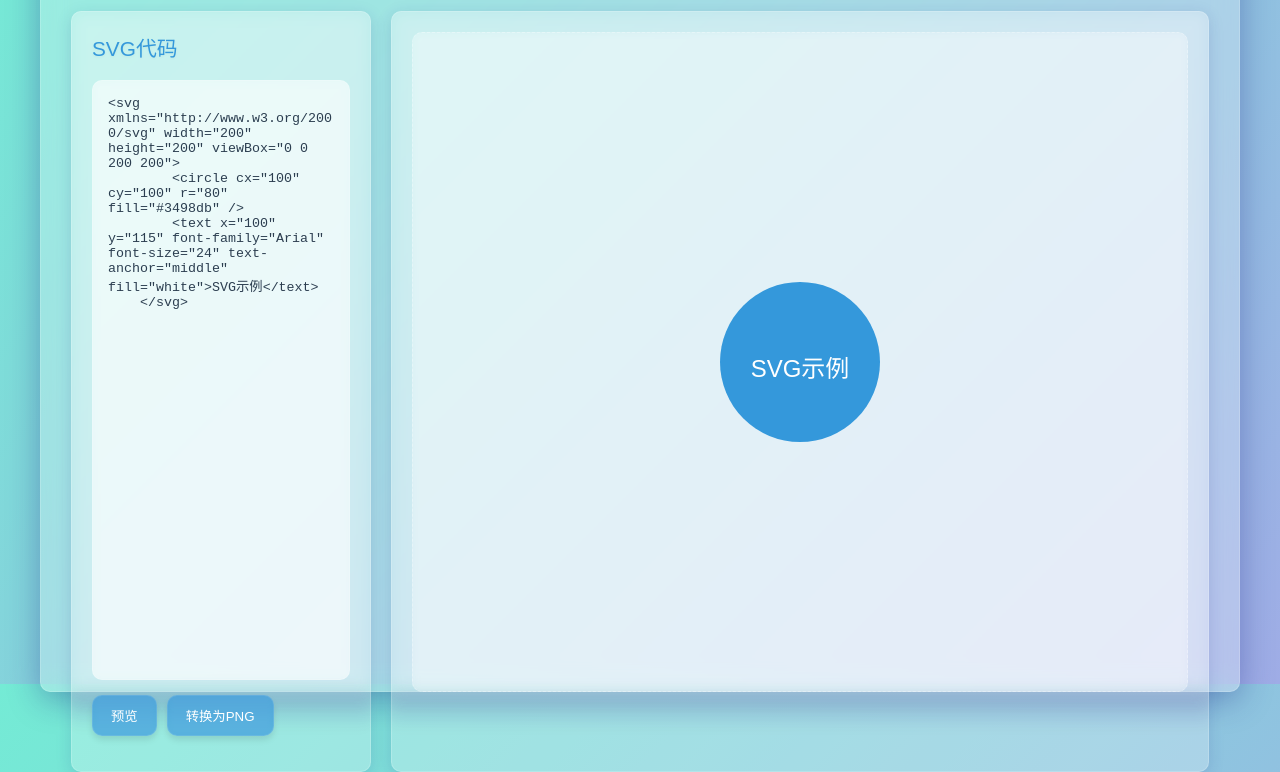
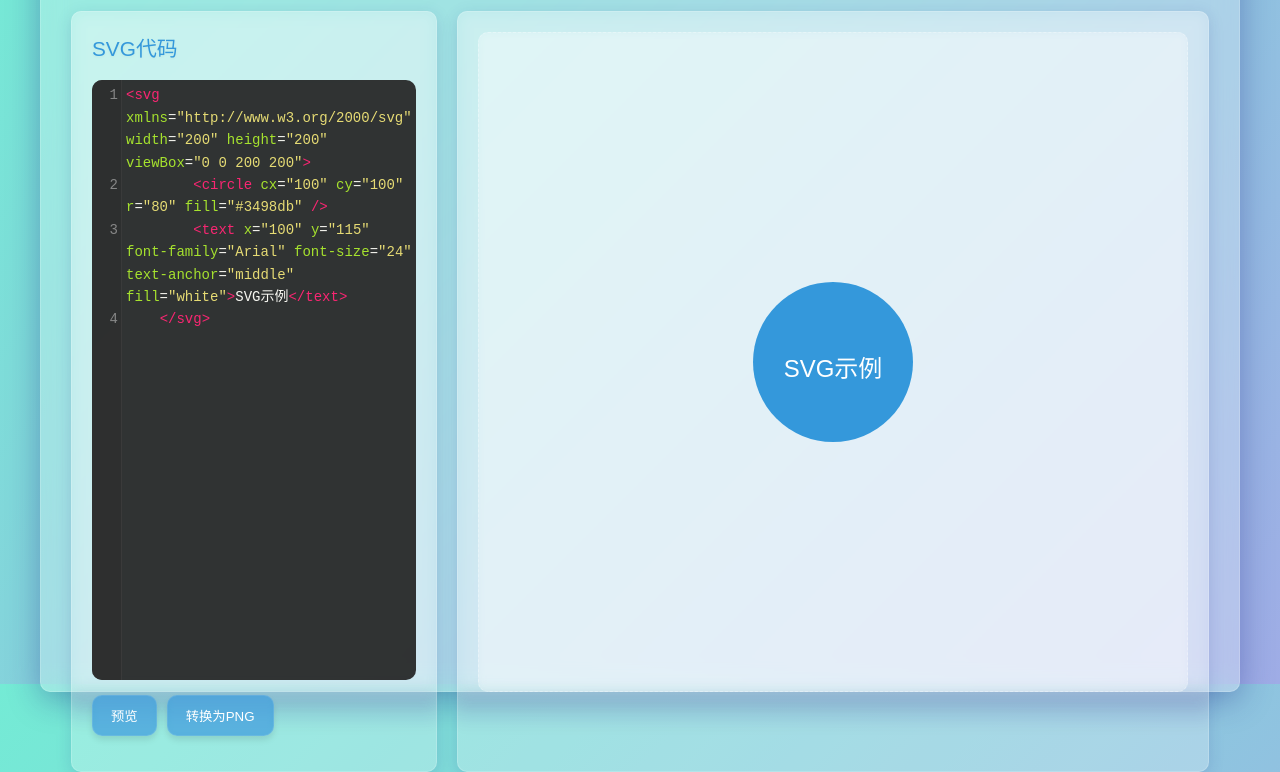
Before and after one commit to zym9863/SVG-converter, a plain HTML site: page index.html in a window 1280 px wide. Shown: the part 116-888 px from the top of the page. Drawn offline with nearby package versions, Linux system fonts and the light colour scheme.

Commit message:
Replace SVG code input box with CodeMirror

```diff
--- a/index.html
+++ b/index.html
@@ -5,6 +5,10 @@
     <meta name="viewport" content="width=device-width, initial-scale=1.0">
     <title>SVG转换工具</title>
     <link rel="stylesheet" href="styles.css">
+    <link rel="stylesheet" href="https://cdnjs.cloudflare.com/ajax/libs/codemirror/5.65.2/codemirror.min.css">
+    <link rel="stylesheet" href="https://cdnjs.cloudflare.com/ajax/libs/codemirror/5.65.2/theme/monokai.min.css">
+    <script src="https://cdnjs.cloudflare.com/ajax/libs/codemirror/5.65.2/codemirror.min.js"></script>
+    <script src="https://cdnjs.cloudflare.com/ajax/libs/codemirror/5.65.2/mode/xml/xml.min.js"></script>
 </head>
 <body>
     <div class="container">
@@ -12,7 +16,9 @@
         <div class="main-content">
             <div class="input-section">
                 <h2>SVG代码</h2>
-                <textarea id="svg-input" placeholder="在此粘贴您的SVG代码..."></textarea>
+                <div id="editor-container">
+                    <textarea id="svg-input" placeholder="在此粘贴您的SVG代码..."></textarea>
+                </div>
                 <div class="buttons">
                     <button id="preview-btn">预览</button>
                     <button id="convert-btn">转换为PNG</button>
--- a/script.js
+++ b/script.js
@@ -1,6 +1,17 @@
 document.addEventListener('DOMContentLoaded', function() {
+    // 初始化CodeMirror编辑器
+    const editor = CodeMirror.fromTextArea(document.getElementById('svg-input'), {
+        mode: 'xml',
+        theme: 'monokai',
+        lineNumbers: true,
+        lineWrapping: true,
+        autoCloseTags: true,
+        matchTags: {bothTags: true},
+        indentUnit: 4,
+        viewportMargin: Infinity
+    });
+
     // 获取DOM元素
-    const svgInput = document.getElementById('svg-input');
     const previewBtn = document.getElementById('preview-btn');
     const convertBtn = document.getElementById('convert-btn');
     const previewContainer = document.getElementById('preview-container');
@@ -19,7 +30,7 @@ document.addEventListener('DOMContentLoaded', function() {
     </svg>`;
 
     // 设置示例SVG代码
-    svgInput.value = exampleSvg;
+    editor.setValue(exampleSvg);
 
     // 预览SVG
     previewBtn.addEventListener('click', function() {
@@ -164,7 +175,7 @@ document.addEventListener('DOMContentLoaded', function() {
 
     // 预览SVG函数
     function previewSvg() {
-        const svgCode = svgInput.value.trim();
+        const svgCode = editor.getValue().trim();
         if (!svgCode) {
             previewContainer.innerHTML = '<p>请输入有效的SVG代码</p>';
             return;
@@ -184,7 +195,7 @@ document.addEventListener('DOMContentLoaded', function() {
 
     // 转换为PNG函数
     function convertToPng() {
-        const svgCode = svgInput.value.trim();
+        const svgCode = editor.getValue().trim();
         if (!svgCode) {
             alert('请输入有效的SVG代码');
             return;
--- a/styles.css
+++ b/styles.css
@@ -84,27 +84,37 @@ h2 {
     flex-direction: column;
 }
 
-#svg-input {
+#editor-container {
     width: 100%;
-    height: 600px; /* 固定高度 */
-    padding: 15px;
-    background: rgba(255, 255, 255, 0.5);
-    border: 1px solid var(--glass-border);
+    height: 600px;
+    margin-bottom: 15px;
     border-radius: var(--glass-radius);
-    font-family: monospace;
-    resize: none;
-    margin-bottom: 15px;
-    color: var(--text-color);
+    overflow: hidden;
+    background: rgba(30, 30, 30, 0.9);
     backdrop-filter: blur(4px);
     -webkit-backdrop-filter: blur(4px);
-    transition: all 0.3s ease;
-    overflow: auto; /* 添加滚动条 */
 }
 
-#svg-input:focus {
-    outline: none;
+.CodeMirror {
+    height: 100% !important;
+    background: transparent !important;
+    font-family: monospace;
+    font-size: 14px;
+    line-height: 1.6;
+}
+
+.CodeMirror-gutters {
+    background: rgba(45, 45, 45, 0.7) !important;
+    border-right: 1px solid rgba(70, 70, 70, 0.5) !important;
+}
+
+.CodeMirror-linenumber {
+    color: rgba(255, 255, 255, 0.6) !important;
+    opacity: 0.7;
+}
+
+.CodeMirror-focused {
     box-shadow: 0 0 0 2px rgba(52, 152, 219, 0.3);
-    background: rgba(255, 255, 255, 0.7);
 }
 
 .buttons {
```
